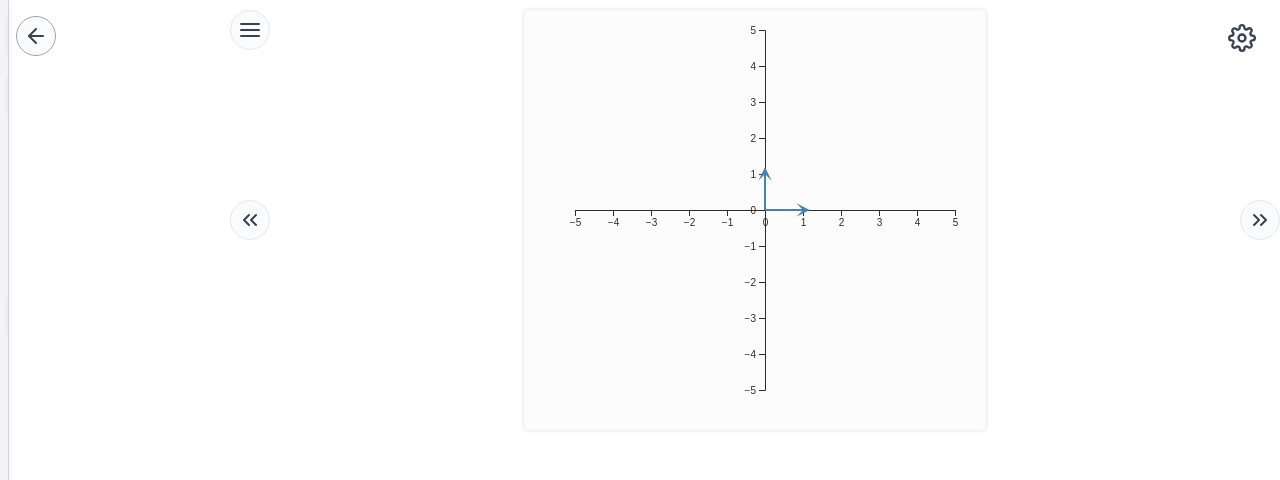
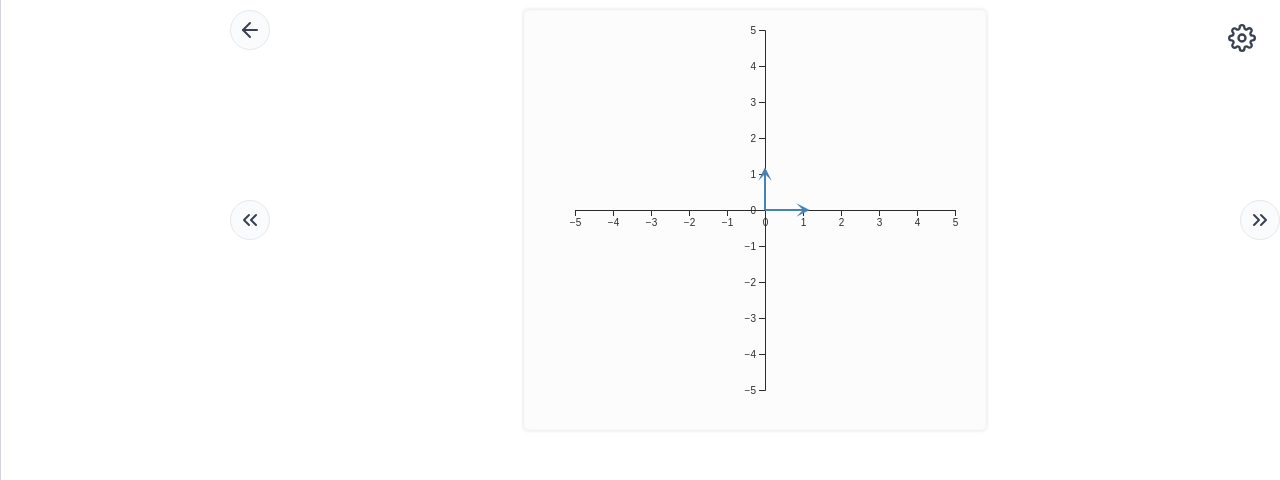
Before and after one commit to saviorocha/vector-space-ifg, a Next.js app: page /editplane in a window 1280 px wide. Shown: the top 480 px of the page. Built offline with nearby package versions, Linux system fonts and the light colour scheme.

Commit message:
Refactored and typed components

```diff
--- a/components/pagesections/mainSection.tsx
+++ b/components/pagesections/mainSection.tsx
@@ -23,6 +23,7 @@ import TransitionButton from "../ui/transitionButton";
 const MainSection: FunctionComponent<IMainSectionProps> = ({
   mainStyle,
   mainRef,
+  children
 }) => {
   const { list, setList } = useListContext();
 
@@ -51,23 +52,21 @@ const MainSection: FunctionComponent<IMainSectionProps> = ({
   }
 
   return (
+    <>
+
     <main
       className="container mx-auto flex justify-center items-center absolute top-0 right-0"
       id={styles.plot}
       style={mainStyle}
       ref={mainRef}
     >
+      {children}
       <RoundButton
-        Icon={() => <Menu className="text-gray-700" />}
-        left="left-0"
-        top="top-0"
-      />
-      <RoundButton
-        Icon={() => <ChevronsLeft className="text-gray-700" />}
+        icon={<ChevronsLeft className="text-gray-700" />}
         left="left-0"
       />
       <RoundButton
-        Icon={() => <ChevronsRight className="text-gray-700" />}
+        icon={<ChevronsRight className="text-gray-700" />}
         right="right-0"
       />
       <div
@@ -79,6 +78,17 @@ const MainSection: FunctionComponent<IMainSectionProps> = ({
           zIndex: "60",
         }}
       >
+        <button
+          onClick={handleResetList}
+          className="
+            absolute rounded-full h-12 w-12
+            flex items-center justify-center
+             bg-gray-50 bg-opacity-75 border border-gray-200
+            bottom-0 right-0
+          "
+        >
+          <Trash className="text-gray-700" />
+        </button>
         <button
           onClick={handleResetList}
           className="
@@ -131,6 +141,9 @@ const MainSection: FunctionComponent<IMainSectionProps> = ({
         </ul>
       </TransitionButton>
     </main>
+
+    </>
+
   );
 };
 
--- a/components/pagesections/sideBar.tsx
+++ b/components/pagesections/sideBar.tsx
@@ -1,5 +1,5 @@
 import { FunctionComponent, useRef } from "react";
-import { Box, ChevronDown } from "react-feather";
+import { Box, ChevronDown, Type } from "react-feather";
 import { ISideBarProps } from "../../interfaces/interfaces";
 import BarItem from "../ui/barItem";
 
@@ -18,11 +18,12 @@ const SideBar: FunctionComponent<ISideBarProps> = ({sideBarStyle, sideBarRef}) =
       <ul className="relative">
         <BarItem
           title={"Inserir Vetor"}
-          icon={<Box />}
+          leftIcon={<Box />}
         />
         <BarItem
           title={"Inserir Transformações"}
-          icon={<ChevronDown />}
+          leftIcon={<Type />}
+          rightIcon={<ChevronDown />}
           subItems={[
             "Transformação Padrão",
             "Reflexão",
@@ -33,7 +34,7 @@ const SideBar: FunctionComponent<ISideBarProps> = ({sideBarStyle, sideBarRef}) =
         />
         <BarItem
           title={"Executar Transformações"}
-          icon={<Box />}
+          leftIcon={<Box />}
         />
       </ul>
     </nav>
--- a/components/ui/barItem.tsx
+++ b/components/ui/barItem.tsx
@@ -1,7 +1,12 @@
 import React, { FunctionComponent } from "react";
 import { IBarItemProps } from "../../interfaces/interfaces";
 
-const BarItem:FunctionComponent<IBarItemProps> = ({ title, icon, subItems = [] }) => {
+const BarItem: FunctionComponent<IBarItemProps> = ({
+  title,
+  leftIcon,
+  subItems = [],
+  rightIcon = null,
+}) => {
   return (
     <li className="relative m-1 py-1">
       <a
@@ -12,8 +17,9 @@ const BarItem:FunctionComponent<IBarItemProps> = ({ title, icon, subItems = [] }
           hover:text-gray-900 hover:bg-gray-200 transition duration-300 ease-in-out cursor-pointer
         "
       >
-        {icon}
+        {leftIcon}
         <span>{title}</span>
+        {rightIcon}
       </a>
       {subItems ? (
         <ul className="relative accordion-collapse collapse">
--- a/components/ui/roundButton.tsx
+++ b/components/ui/roundButton.tsx
@@ -1,14 +1,23 @@
-import React from "react";
+import React, { FunctionComponent } from "react";
+import { IRoundButton } from "../../interfaces/interfaces";
 
-const RoundButton = ({ Icon, left="", right="", top="", bottom="" }) => {
+const RoundButton: FunctionComponent<IRoundButton> = ({
+  icon,
+  left = "",
+  right = "",
+  top = "",
+  bottom = "",
+  handleOnClick = () => {},
+}) => {
   return (
     <button
       className={`absolute rounded-full h-10 w-10 ${left} ${right} ${top} ${bottom}
         flex items-center justify-center
         bg-gray-50 bg-opacity-75 border border-gray-200
       `}
+      onClick={handleOnClick}
     >
-      <Icon />
+      {icon}
     </button>
   );
 };
--- a/components/ui/transitionButton.tsx
+++ b/components/ui/transitionButton.tsx
@@ -1,7 +1,8 @@
-import { useState } from "react";
+import { FunctionComponent, useState } from "react";
 import { Transition } from "react-transition-group";
+import { ITransitionButtonProps } from "../../interfaces/interfaces";
 
-const transitionStyles = {
+const transitionStyles: any = {
   entering: { opacity: 0 },
   entered: { opacity: 1 },
   exiting: { opacity: 1 },
@@ -9,10 +10,13 @@ const transitionStyles = {
 };
 /**
  * sectionStyle: must have a transition property!
- * @param param0
- * @returns
  */
-const TransitionButton = ({ children, icon, sectionStyle, buttonStyle }) => {
+const TransitionButton: FunctionComponent<ITransitionButtonProps> = ({
+  children,
+  icon,
+  sectionStyle,
+  buttonStyle,
+}) => {
   const [isActive, setIsActive] = useState(false);
 
   return (
--- a/pages/editplane.tsx
+++ b/pages/editplane.tsx
@@ -13,10 +13,10 @@ const mainTransitionStyles: any = {
 };
 
 const sideBarTransitionStyles: any = {
-  entering: { width: "0px" },
+  entering: { width: "0px", padding: "0px" },
   entered: { width: "250px" },
   exiting: { width: "250px" },
-  exited: { width: "0px" },
+  exited: { width: "0px", padding: "0px" },
 };
 
 const EditPlanePage = () => {
@@ -45,19 +45,20 @@ const EditPlanePage = () => {
               ...mainTransitionStyles[state],
             }}
             mainRef={mainRef}
-          />
-        )}
-      </Transition>
+          >
             <button
               className="
-          absolute rounded-full h-10 w-10 m-4 z-50
+                absolute rounded-full h-10 w-10 left-0 top-0
                 flex items-center justify-center
-          bg-gray-50 bg-opacity-75 border border-gray-400
+                bg-gray-50 bg-opacity-75 border border-gray-200
               "
               onClick={() => setToggleSideBar(!toggleSideBar)}
             >
               <ArrowLeft className="text-gray-700" />
             </button>
+          </MainSection>
+        )}
+      </Transition>
       <BottomBar />
     </>
   );
```
Also changed, not shown: interfaces/interfaces.d.ts (+20 -1 lines). Lines whose indentation alone changed are shown as unchanged.
